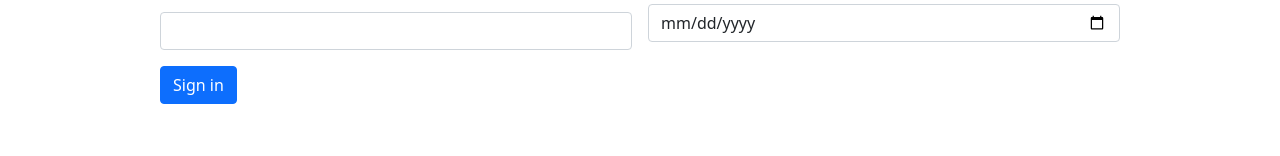
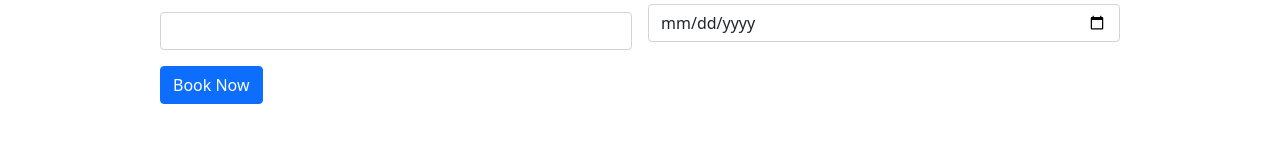
Before and after one commit to Ketan-Verma/prj3, a plain HTML site: page booknow.html in a window 1280 px wide. Shown: the part 242-398 px from the top of the page. Drawn offline with nearby package versions, Linux system fonts and the light colour scheme.

Commit message:
Update booknow.html

```diff
--- a/booknow.html
+++ b/booknow.html
@@ -64,7 +64,7 @@
                   <!-- </div> -->
             </div>
                 <div class="col-12">
-              <button type="submit" class="btn btn-primary">Sign in</button>
+              <button type="submit" class="btn btn-primary">Book Now </button>
             </div>
           </form>
       </div>
```
